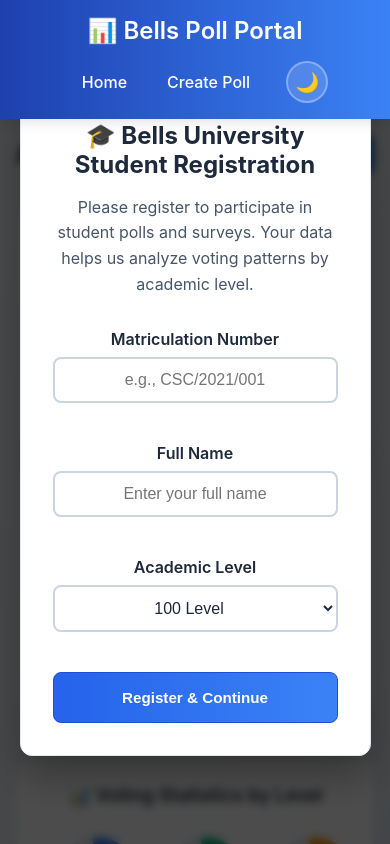
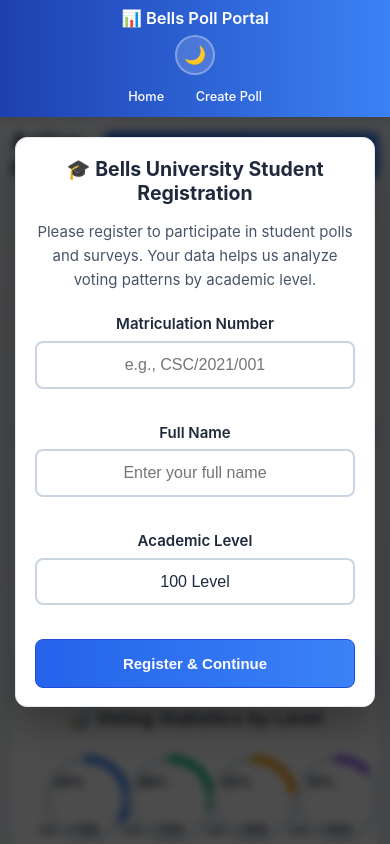
Before and after one commit to dev-x235/student-polls-portal, a React (Create React App) app: page / in a window 390 px wide. Shown: the top 844 px of the page. Built offline with nearby package versions, Linux system fonts and the light colour scheme; the HTML template or start-up script is replaced by a standard one.

Commit message:
Update App.css

```diff
--- a/src/App.css
+++ b/src/App.css
@@ -1,8 +1,13 @@
-/* Updated App.css - Better Dark/Light Mode Visibility */
+/* Updated App.css - Improved Mobile Responsiveness */
 * {
   margin: 0;
   padding: 0;
   box-sizing: border-box;
+}
+
+html {
+  font-size: 16px;
+  -webkit-text-size-adjust: 100%; /* Prevent font scaling in landscape */
 }
 
 body {
@@ -10,6 +15,9 @@
     'Ubuntu', 'Cantarell', 'Fira Sans', 'Droid Sans', 'Helvetica Neue',
     sans-serif;
   transition: background-color 0.3s, color 0.3s;
+  overflow-x: hidden; /* Prevent horizontal scroll */
+  min-height: 100vh;
+  min-height: -webkit-fill-available; /* For mobile browsers */
 }
 
 /* Light Theme - Better contrast */
@@ -29,22 +37,26 @@
 /* App Container */
 .app {
   min-height: 100vh;
+  min-height: -webkit-fill-available;
   display: flex;
   flex-direction: column;
+  width: 100%;
 }
 
-/* Header - Better visibility */
+/* Header - Mobile Optimized */
 .header {
   background: linear-gradient(90deg, #1e40af, #3b82f6);
   color: white;
-  padding: 1rem 2rem;
+  padding: 0.75rem 1rem;
   display: flex;
+  flex-wrap: wrap;
   justify-content: space-between;
   align-items: center;
-  box-shadow: 0 4px 12px rgba(0,0,0,0.1);
+  box-shadow: 0 2px 8px rgba(0,0,0,0.1);
   position: sticky;
   top: 0;
   z-index: 1000;
+  gap: 0.75rem;
 }
 
 .dark-theme .header {
@@ -53,30 +65,49 @@
 }
 
 .header h1 {
-  font-size: 1.5rem;
+  font-size: 1.25rem;
   display: flex;
   align-items: center;
-  gap: 10px;
+  gap: 8px;
   font-weight: 600;
+  flex: 1;
+  min-width: 0; /* Allow text truncation */
+}
+
+.header h1 svg {
+  flex-shrink: 0;
 }
 
 .header-controls {
   display: flex;
   align-items: center;
-  gap: 1.5rem;
+  gap: 0.75rem;
+  flex-wrap: wrap;
+  justify-content: flex-end;
+}
+
+.nav {
+  order: 3;
+  width: 100%;
+  display: flex;
+  justify-content: center;
+  gap: 0.5rem;
+  margin-top: 0.5rem;
 }
 
 .nav a {
   color: white;
   text-decoration: none;
-  margin-left: 1.5rem;
   font-weight: 500;
-  padding: 8px 16px;
+  padding: 6px 12px;
   border-radius: 20px;
   transition: all 0.3s;
+  font-size: 0.9rem;
+  white-space: nowrap;
 }
 
-.nav a:hover {
+.nav a:hover,
+.nav a:active {
   background: rgba(255, 255, 255, 0.2);
   text-decoration: none;
 }
@@ -85,8 +116,10 @@
   background: rgba(255, 255, 255, 0.15);
   border: 2px solid rgba(255, 255, 255, 0.3);
   color: white;
-  width: 42px;
-  height: 42px;
+  width: 44px;
+  height: 44px;
+  min-width: 44px; /* Minimum touch target size */
+  min-height: 44px;
   border-radius: 50%;
   cursor: pointer;
   display: flex;
@@ -94,49 +127,57 @@
   justify-content: center;
   font-size: 1.2rem;
   transition: all 0.3s;
+  -webkit-tap-highlight-color: transparent; /* Remove tap highlight on mobile */
 }
 
-.theme-toggle:hover {
+.theme-toggle:hover,
+.theme-toggle:active {
   background: rgba(255, 255, 255, 0.25);
   transform: scale(1.05);
 }
 
 .user-welcome {
   background: rgba(255, 255, 255, 0.15);
-  padding: 8px 16px;
+  padding: 6px 12px;
   border-radius: 20px;
   font-weight: 500;
   display: flex;
   align-items: center;
-  gap: 8px;
+  gap: 6px;
   border: 1px solid rgba(255, 255, 255, 0.2);
+  font-size: 0.9rem;
+  white-space: nowrap;
+  overflow: hidden;
+  text-overflow: ellipsis;
+  max-width: 150px;
 }
 
-/* Main Content - Better contrast */
+/* Main Content - Mobile Optimized */
 .main {
   flex: 1;
-  padding: 2rem;
+  padding: 1rem;
   max-width: 1200px;
   margin: 0 auto;
   width: 100%;
 }
 
-/* Poll Grid - Better contrast */
+/* Poll Grid - Mobile Optimized */
 .poll-grid {
   display: grid;
-  grid-template-columns: repeat(auto-fill, minmax(320px, 1fr));
-  gap: 1.5rem;
-  margin-top: 2rem;
+  grid-template-columns: repeat(auto-fill, minmax(300px, 1fr));
+  gap: 1rem;
+  margin-top: 1.5rem;
 }
 
 .poll-card {
   background: white;
   border-radius: 12px;
-  padding: 1.5rem;
+  padding: 1.25rem;
   box-shadow: 0 4px 6px rgba(0,0,0,0.05);
   transition: all 0.3s ease;
   border: 1px solid #e2e8f0;
   position: relative;
+  break-inside: avoid; /* Prevent card breaking */
 }
 
 .dark-theme .poll-card {
@@ -163,8 +204,10 @@
   color: white;
   border: none;
   border-radius: 50%;
-  width: 30px;
-  height: 30px;
+  width: 32px;
+  height: 32px;
+  min-width: 32px;
+  min-height: 32px;
   cursor: pointer;
   display: flex;
   align-items: center;
@@ -172,19 +215,22 @@
   font-size: 0.9rem;
   opacity: 0.8;
   transition: opacity 0.3s;
+  -webkit-tap-highlight-color: transparent;
 }
 
-.poll-delete-btn:hover {
+.poll-delete-btn:hover,
+.poll-delete-btn:active {
   opacity: 1;
 }
 
 .poll-title {
   color: #1e293b;
   margin-bottom: 0.75rem;
-  font-size: 1.3rem;
+  font-size: 1.2rem;
   font-weight: 600;
   line-height: 1.4;
-  padding-right: 30px;
+  padding-right: 40px;
+  word-break: break-word; /* Break long words */
 }
 
 .dark-theme .poll-title {
@@ -196,6 +242,7 @@
   margin-bottom: 1rem;
   font-size: 0.95rem;
   line-height: 1.5;
+  word-break: break-word;
 }
 
 .dark-theme .poll-description {
@@ -210,6 +257,8 @@
   margin-top: 1rem;
   padding-top: 1rem;
   border-top: 1px solid #e2e8f0;
+  flex-wrap: wrap;
+  gap: 0.5rem;
 }
 
 .dark-theme .poll-meta {
@@ -217,19 +266,26 @@
   border-top: 1px solid #334155;
 }
 
-/* Buttons - Better contrast */
+/* Buttons - Mobile Optimized */
 .btn {
-  padding: 10px 20px;
+  padding: 12px 20px;
   border: none;
   border-radius: 8px;
   cursor: pointer;
   font-weight: 600;
   transition: all 0.3s;
-  font-size: 0.95rem;
+  font-size: 1rem;
   display: inline-flex;
   align-items: center;
   justify-content: center;
   gap: 8px;
+  min-height: 44px; /* Minimum touch target */
+  -webkit-tap-highlight-color: transparent;
+  text-align: center;
+}
+
+.btn:active {
+  transform: translateY(0);
 }
 
 .btn-primary {
@@ -238,7 +294,8 @@
   border: 1px solid #1d4ed8;
 }
 
-.btn-primary:hover {
+.btn-primary:hover,
+.btn-primary:active {
   background: linear-gradient(90deg, #1d4ed8, #2563eb);
   transform: translateY(-2px);
   box-shadow: 0 4px 12px rgba(59, 130, 246, 0.3);
@@ -250,7 +307,8 @@
   border: 1px solid #475569;
 }
 
-.btn-secondary:hover {
+.btn-secondary:hover,
+.btn-secondary:active {
   background: #475569;
   transform: translateY(-2px);
 }
@@ -261,20 +319,22 @@
   border: 1px solid #b91c1c;
 }
 
-.btn-danger:hover {
+.btn-danger:hover,
+.btn-danger:active {
   background: #b91c1c;
   transform: translateY(-2px);
 }
 
-/* Forms - Better contrast */
+/* Forms - Mobile Optimized */
 .form-container {
   background: white;
-  padding: 2rem;
+  padding: 1.5rem;
   border-radius: 12px;
-  max-width: 600px;
-  margin: 2rem auto;
+  max-width: 100%;
+  margin: 1rem auto;
   box-shadow: 0 4px 12px rgba(0,0,0,0.08);
   border: 1px solid #e2e8f0;
+  width: 100%;
 }
 
 .dark-theme .form-container {
@@ -284,7 +344,7 @@
 }
 
 .form-group {
-  margin-bottom: 1.5rem;
+  margin-bottom: 1.25rem;
 }
 
 .form-group label {
@@ -292,6 +352,7 @@
   margin-bottom: 0.5rem;
   font-weight: 600;
   color: #1e293b;
+  font-size: 1rem;
 }
 
 .dark-theme .form-group label {
@@ -302,13 +363,15 @@
 .form-group textarea,
 .form-group select {
   width: 100%;
-  padding: 0.75rem 1rem;
+  padding: 0.875rem 1rem;
   border: 2px solid #cbd5e1;
   border-radius: 8px;
   font-size: 1rem;
   transition: all 0.3s;
   background: white;
   color: #1e293b;
+  -webkit-appearance: none; /* Remove default iOS styling */
+  appearance: none;
 }
 
 .dark-theme .form-group input,
@@ -329,21 +392,25 @@
 
 .form-actions {
   display: flex;
-  justify-content: flex-end;
-  gap: 1rem;
-  margin-top: 2rem;
+  flex-direction: column;
+  gap: 0.75rem;
+  margin-top: 1.5rem;
 }
 
-/* Voting Form - Better contrast */
+/* Voting Form - Mobile Optimized */
 .vote-option {
   background: #f1f5f9;
-  padding: 1rem 1.5rem;
+  padding: 1rem 1.25rem;
   margin: 0.5rem 0;
   border-radius: 8px;
   cursor: pointer;
   transition: all 0.3s;
   border: 2px solid transparent;
   color: #1e293b;
+  min-height: 44px;
+  display: flex;
+  align-items: center;
+  -webkit-tap-highlight-color: transparent;
 }
 
 .dark-theme .vote-option {
@@ -351,12 +418,14 @@
   color: #f1f5f9;
 }
 
-.vote-option:hover {
+.vote-option:hover,
+.vote-option:active {
   background: #e2e8f0;
   transform: translateX(5px);
 }
 
-.dark-theme .vote-option:hover {
+.dark-theme .vote-option:hover,
+.dark-theme .vote-option:active {
   background: #475569;
 }
 
@@ -366,13 +435,14 @@
   border-color: #10b981;
 }
 
-/* Level Circle Stats - Better contrast */
+/* Level Circle Stats - Mobile Optimized */
 .level-stats-container {
-  margin-top: 3rem;
-  padding: 1.5rem;
+  margin-top: 2rem;
+  padding: 1.25rem;
   background: white;
   border-radius: 12px;
   border: 1px solid #e2e8f0;
+  overflow: hidden;
 }
 
 .dark-theme .level-stats-container {
@@ -382,9 +452,10 @@
 
 .level-stats-title {
   text-align: center;
-  margin-bottom: 1.5rem;
+  margin-bottom: 1.25rem;
   color: #1e293b;
   font-weight: 600;
+  font-size: 1.25rem;
 }
 
 .dark-theme .level-stats-title {
@@ -395,19 +466,20 @@
   display: flex;
   justify-content: space-around;
   flex-wrap: wrap;
-  gap: 1.5rem;
+  gap: 1rem;
 }
 
 .level-circle {
   text-align: center;
-  width: 120px;
+  width: 100px;
+  flex: 0 0 auto;
 }
 
 .circle-container {
   position: relative;
-  width: 100px;
-  height: 100px;
-  margin: 0 auto 10px;
+  width: 90px;
+  height: 90px;
+  margin: 0 auto 8px;
 }
 
 .circle-bg {
@@ -441,7 +513,7 @@
   left: 50%;
   transform: translate(-50%, -50%);
   font-weight: bold;
-  font-size: 1.2rem;
+  font-size: 1.1rem;
   color: #1e293b;
 }
 
@@ -451,8 +523,9 @@
 
 .level-label {
   font-weight: 600;
-  margin-bottom: 5px;
+  margin-bottom: 4px;
   color: #1e293b;
+  font-size: 0.9rem;
 }
 
 .dark-theme .level-label {
@@ -460,7 +533,7 @@
 }
 
 .level-count {
-  font-size: 0.9rem;
+  font-size: 0.85rem;
   color: #64748b;
 }
 
@@ -468,13 +541,14 @@
   color: #94a3b8;
 }
 
-/* Results - Better contrast */
+/* Results - Mobile Optimized */
 .results-container {
   background: white;
-  padding: 2rem;
+  padding: 1.5rem;
   border-radius: 12px;
-  margin-top: 2rem;
+  margin-top: 1.5rem;
   border: 1px solid #e2e8f0;
+  overflow: hidden;
 }
 
 .dark-theme .results-container {
@@ -483,7 +557,7 @@
 }
 
 .result-bar {
-  height: 30px;
+  height: 28px;
   background: #e2e8f0;
   border-radius: 8px;
   margin: 0.5rem 0;
@@ -501,12 +575,12 @@
   transition: width 0.8s ease;
 }
 
-/* Footer - Simplified */
+/* Footer - Mobile Optimized */
 .footer {
   background: #1e293b;
   color: white;
   text-align: center;
-  padding: 1.5rem;
+  padding: 1.25rem 1rem;
   margin-top: auto;
   border-top: 1px solid #334155;
 }
@@ -516,12 +590,13 @@
 }
 
 .copyright {
-  font-size: 0.9rem;
+  font-size: 0.85rem;
   opacity: 0.8;
   margin-top: 0.5rem;
+  word-break: break-word;
 }
 
-/* Modal - Better contrast */
+/* Modal - Mobile Optimized */
 .modal-overlay {
   position: fixed;
   top: 0;
@@ -534,17 +609,20 @@
   justify-content: center;
   z-index: 1000;
   backdrop-filter: blur(4px);
+  padding: 1rem;
 }
 
 .welcome-modal {
   background: white;
-  padding: 2rem;
+  padding: 1.5rem;
   border-radius: 12px;
   max-width: 500px;
-  width: 90%;
+  width: 100%;
   text-align: center;
   box-shadow: 0 20px 40px rgba(0,0,0,0.3);
   border: 1px solid #e2e8f0;
+  max-height: 90vh;
+  overflow-y: auto;
 }
 
 .dark-theme .welcome-modal {
@@ -555,6 +633,7 @@
 .welcome-modal h2 {
   margin-bottom: 1rem;
   color: #1e293b;
+  font-size: 1.5rem;
 }
 
 .dark-theme .welcome-modal h2 {
@@ -562,9 +641,10 @@
 }
 
 .welcome-modal p {
-  margin-bottom: 2rem;
+  margin-bottom: 1.5rem;
   color: #475569;
   line-height: 1.6;
+  font-size: 1rem;
 }
 
 .dark-theme .welcome-modal p {
@@ -573,7 +653,7 @@
 
 .name-input {
   width: 100%;
-  padding: 0.75rem;
+  padding: 0.875rem;
   font-size: 1rem;
   border: 2px solid #3b82f6;
   border-radius: 8px;
@@ -581,6 +661,7 @@
   text-align: center;
   background: white;
   color: #1e293b;
+  -webkit-appearance: none;
 }
 
 .dark-theme .name-input {
@@ -597,10 +678,11 @@
 /* Empty state */
 .empty-state {
   text-align: center;
-  padding: 3rem;
+  padding: 2rem 1rem;
   background: white;
   border-radius: 12px;
   border: 2px dashed #cbd5e1;
+  margin: 1rem 0;
 }
 
 .dark-theme .empty-state {
@@ -610,11 +692,12 @@
 
 /* Poll status badges */
 .poll-status {
-  padding: 4px 12px;
+  padding: 4px 10px;
   border-radius: 20px;
   font-size: 0.8rem;
   font-weight: 600;
   display: inline-block;
+  white-space: nowrap;
 }
 
 .status-active {
@@ -637,48 +720,208 @@
   color: #fca5a5;
 }
 
-/* Responsive */
-@media (max-width: 768px) {
+/* Enhanced Responsive Design */
+@media (max-width: 640px) {
+  html {
+    font-size: 15px;
+  }
+
   .header {
     flex-direction: column;
-    gap: 1rem;
     text-align: center;
-    padding: 1rem;
+    gap: 0.5rem;
+    padding: 0.5rem 1rem;
   }
 
-  .nav a {
-    margin: 0 0.5rem;
-    padding: 6px 12px;
+  .header h1 {
+    font-size: 1.1rem;
+    justify-content: center;
   }
 
   .header-controls {
     width: 100%;
+    justify-content: space-between;
+    gap: 0.5rem;
+  }
+
+  .nav {
+    order: 0;
+    margin-top: 0;
     justify-content: center;
-    gap: 1rem;
+    flex-wrap: wrap;
+  }
+
+  .nav a {
+    padding: 6px 10px;
+    font-size: 0.85rem;
+    margin: 0 2px;
+  }
+
+  .user-welcome {
+    max-width: 120px;
+    font-size: 0.85rem;
+    padding: 5px 10px;
+  }
+
+  .theme-toggle {
+    width: 40px;
+    height: 40px;
+    min-width: 40px;
+    min-height: 40px;
   }
 
   .main {
-    padding: 1rem;
+    padding: 0.75rem;
   }
 
   .poll-grid {
     grid-template-columns: 1fr;
+    gap: 0.75rem;
+  }
+
+  .poll-card {
+    padding: 1rem;
+  }
+
+  .poll-title {
+    font-size: 1.1rem;
+    padding-right: 35px;
+  }
+
+  .poll-delete-btn {
+    width: 30px;
+    height: 30px;
+    min-width: 30px;
+    min-height: 30px;
   }
 
   .form-container {
-    padding: 1.5rem;
+    padding: 1.25rem;
+    margin: 0.5rem auto;
+  }
+
+  .form-actions {
+    flex-direction: column;
+  }
+
+  .btn {
+    width: 100%;
+    padding: 14px 20px;
+    font-size: 1rem;
   }
 
   .level-circles {
-    gap: 1rem;
+    gap: 0.75rem;
   }
 
   .level-circle {
-    width: 90px;
+    width: 85px;
   }
 
   .circle-container {
-    width: 80px;
-    height: 80px;
+    width: 75px;
+    height: 75px;
+  }
+
+  .circle-text {
+    font-size: 1rem;
+  }
+
+  .level-label {
+    font-size: 0.85rem;
+  }
+
+  .level-count {
+    font-size: 0.8rem;
+  }
+
+  .welcome-modal {
+    padding: 1.25rem;
+  }
+
+  .welcome-modal h2 {
+    font-size: 1.3rem;
   }
 }
+
+@media (max-width: 400px) {
+  .header-controls {
+    flex-wrap: wrap;
+    justify-content: center;
+  }
+
+  .user-welcome {
+    order: 1;
+    max-width: 100%;
+    justify-content: center;
+  }
+
+  .theme-toggle {
+    order: 2;
+  }
+
+  .nav {
+    order: 3;
+  }
+
+  .level-circles {
+    gap: 0.5rem;
+  }
+
+  .level-circle {
+    width: 75px;
+  }
+
+  .circle-container {
+    width: 65px;
+    height: 65px;
+  }
+
+  .circle-text {
+    font-size: 0.9rem;
+  }
+}
+
+/* Prevent zoom on input focus for mobile */
+@media (max-width: 768px) {
+  input,
+  textarea,
+  select {
+    font-size: 16px !important; /* Prevent iOS zoom */
+  }
+}
+
+/* Touch device optimizations */
+@media (hover: none) and (pointer: coarse) {
+  .poll-card:hover {
+    transform: none;
+  }
+
+  .btn:hover,
+  .btn:active {
+    transform: translateY(-1px);
+  }
+
+  .vote-option:hover {
+    transform: none;
+  }
+
+  .vote-option:active {
+    transform: translateX(5px);
+  }
+}
+
+/* Landscape orientation adjustments */
+@media (max-height: 500px) and (orientation: landscape) {
+  .header {
+    padding: 0.5rem;
+  }
+
+  .main {
+    padding: 0.5rem;
+  }
+
+  .poll-grid {
+    grid-template-columns: repeat(2, 1fr);
+  }
+}
```
